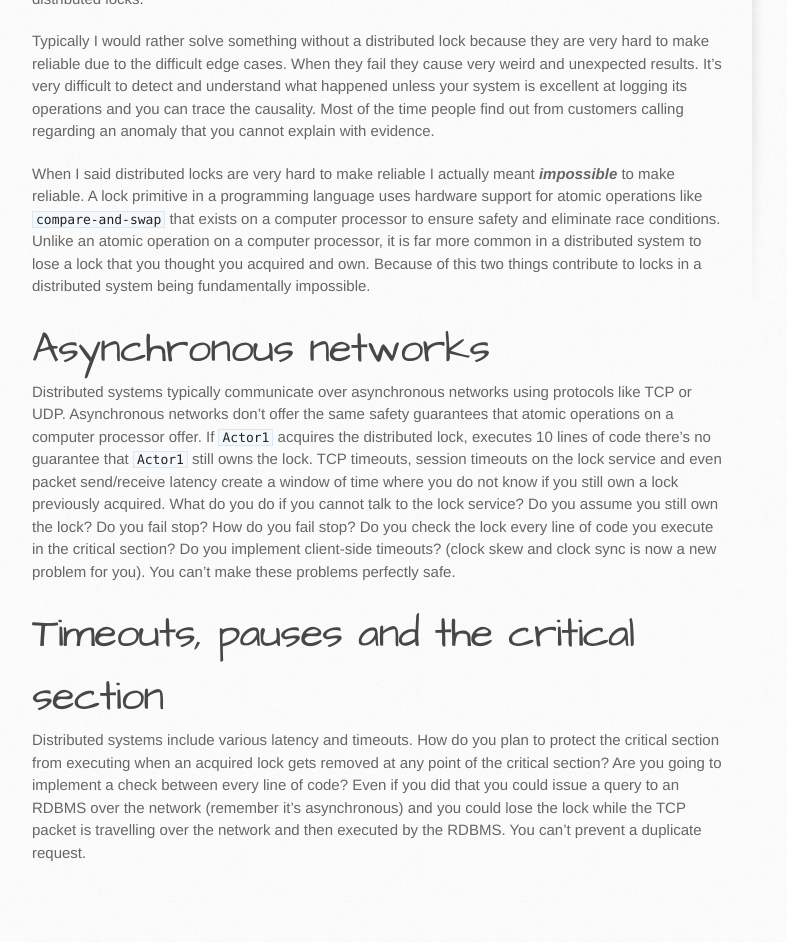
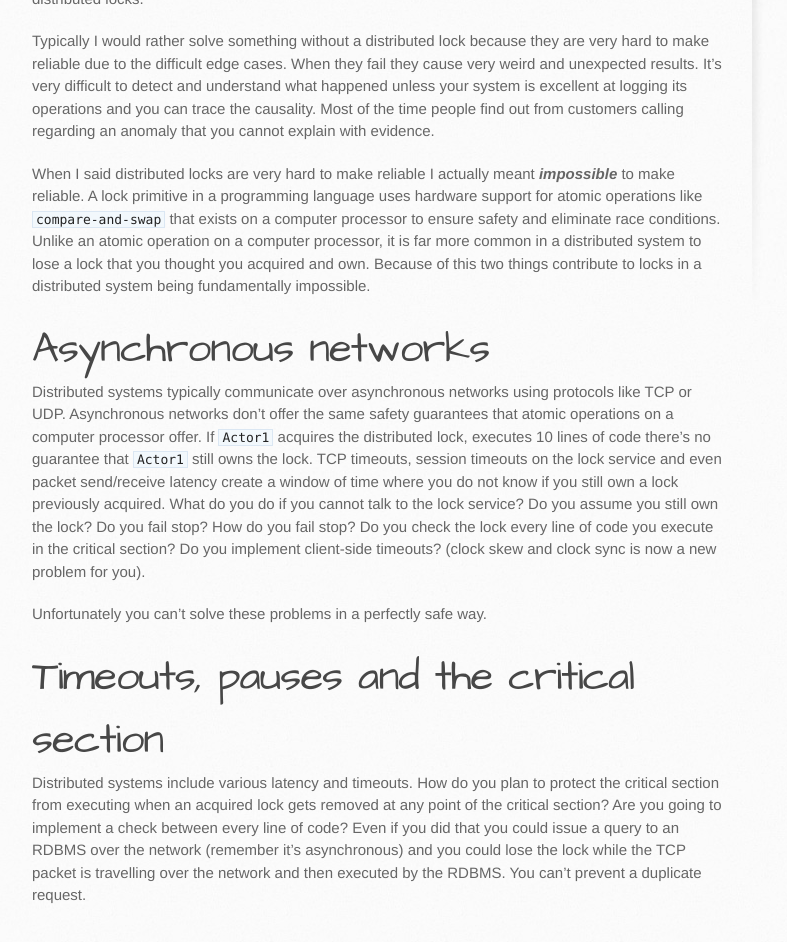
Before and after one commit to simongui/simongui.github.io, a Jekyll site: the page built from _posts/2015-09-23-distributed-locks-are-impossible.md, in a window 1280 px wide, cut to the strip 436-1385 px from the top of the page. Shown: the top 942 px of the strip, without its empty margins (138-925 px from the left). Built offline with Jekyll 4.4.1, drawn with Linux system fonts in a browser that asks for light colours; before the commit the page ends 1343 px from its top, so only the background shows below that.

Commit message:
Update 2015-09-23-distributed-locks-are-impossible.md

```diff
--- a/_posts/2015-09-23-distributed-locks-are-impossible.md
+++ b/_posts/2015-09-23-distributed-locks-are-impossible.md
@@ -12,7 +12,9 @@ Typically I would rather solve something without a distributed lock because they
 When I said distributed locks are very hard to make reliable I actually meant *__impossible__* to make reliable. A lock primitive in a programming language uses hardware support for atomic operations like `compare-and-swap` that exists on a computer processor to ensure safety and eliminate race conditions. Unlike an atomic operation on a computer processor, it is far more common in a distributed system to lose a lock that you thought you acquired and own. Because of this two things contribute to locks in a distributed system being fundamentally impossible.
 
 # Asynchronous networks
-Distributed systems typically communicate over asynchronous networks using protocols like TCP or UDP. Asynchronous  networks don't offer the same safety guarantees that atomic operations on a computer processor offer. If `Actor1` acquires the distributed lock, executes 10 lines of code there's no guarantee that `Actor1` still owns the lock. TCP timeouts, session timeouts on the lock service and even packet send/receive latency create a window of time where you do not know if you still own a lock previously acquired. What do you do if you cannot talk to the lock service? Do you assume you still own the lock? Do you fail stop? How do you fail stop? Do you check the lock every line of code you execute in the critical section? Do you implement client-side timeouts? (clock skew and clock sync is now a new problem for you). You can't make these problems perfectly safe.
+Distributed systems typically communicate over asynchronous networks using protocols like TCP or UDP. Asynchronous  networks don't offer the same safety guarantees that atomic operations on a computer processor offer. If `Actor1` acquires the distributed lock, executes 10 lines of code there's no guarantee that `Actor1` still owns the lock. TCP timeouts, session timeouts on the lock service and even packet send/receive latency create a window of time where you do not know if you still own a lock previously acquired. What do you do if you cannot talk to the lock service? Do you assume you still own the lock? Do you fail stop? How do you fail stop? Do you check the lock every line of code you execute in the critical section? Do you implement client-side timeouts? (clock skew and clock sync is now a new problem for you).
+
+Unfortunately you can't solve these problems in a perfectly safe way.
 
 # Timeouts, pauses and the critical section
 Distributed systems include various latency and timeouts. How do you plan to protect the critical section from executing when an acquired lock gets removed at any point of the critical section? Are you going to implement a check between every line of code? Even if you did that you could issue a query to an RDBMS over the network (remember it's asynchronous) and you could lose the lock while the TCP packet is travelling over the network and then executed by the RDBMS. You can't prevent a duplicate request.
```
